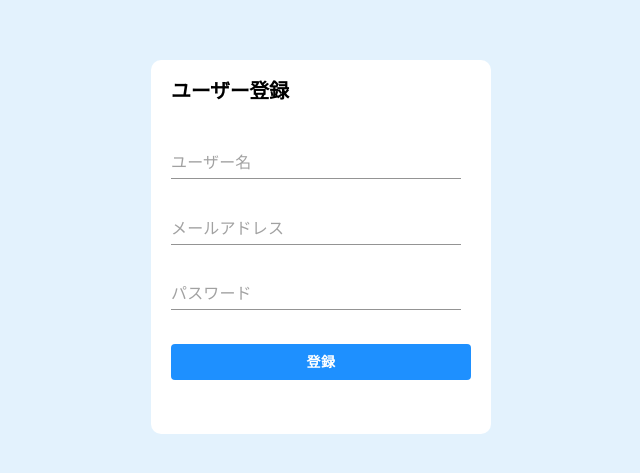
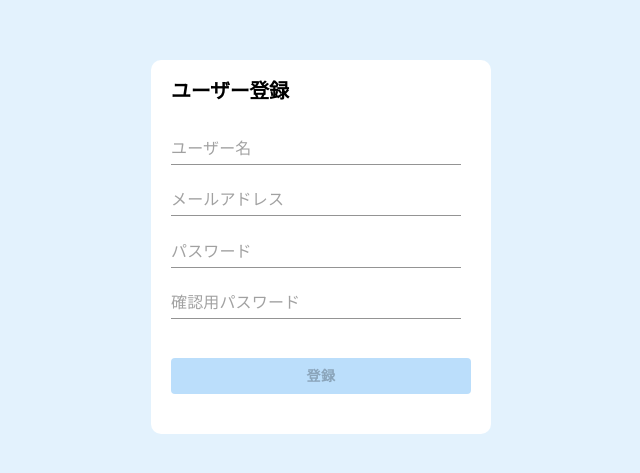
Before and after one commit to kory-jp/react_golang_mux, a React (Create React App) app in the folder client/client-app/: page / in a window 1280 px wide. Shown: the part 153-626 px from the top of the page, without its empty margins (319-959 px from the left). Built offline with nearby package versions, Linux system fonts and the light colour scheme.

Commit message:
password_confirmation

```diff
--- a/client/client-app/src/components/atoms/button/PrimaryButton.tsx
+++ b/client/client-app/src/components/atoms/button/PrimaryButton.tsx
@@ -7,18 +7,25 @@ const PrimaryButtonStyle = styled(Button)({
   color: 'white',
   "&:hover": {
     backgroundColor: '#00bfff'
+  },
+  "&:disabled": {
+    backgroundColor: "#bbdefb"
   }
 })
 
 type Props = {
   children: string
   onClick: () => void
+  disabled: boolean
 }
 
 export const PrimaryButton: VFC<Props> = (props) => {
   const {children, onClick} = props;
   return(
-    <PrimaryButtonStyle onClick={onClick}>
+    <PrimaryButtonStyle
+      onClick={onClick}
+      disabled={props.disabled}
+    >
       {children}
     </PrimaryButtonStyle>
   )
--- a/client/client-app/src/components/organisms/posts/InputArea.tsx
+++ b/client/client-app/src/components/organisms/posts/InputArea.tsx
@@ -31,6 +31,7 @@ export const InputArea = () => {
       />
       <PrimaryButton
         onClick={onClickCreateTodo}
+        disabled={content === ""}
       >
         送信
       </PrimaryButton>
--- a/client/client-app/src/components/pages/auth/Registration.tsx
+++ b/client/client-app/src/components/pages/auth/Registration.tsx
@@ -11,6 +11,7 @@ export const Registration = () => {
   const [name, setName] = useState('')
   const [email, setEmail] = useState('')
   const [password, setPassword] = useState('')
+  const [passwordConfirmation, setPasswordConfirmation] = useState('')
 
   const inputName = useCallback((event: React.ChangeEvent<HTMLInputElement>)=> {
     setName(event.target.value)
@@ -24,12 +25,17 @@ export const Registration = () => {
     setPassword(event.target.value)
   }, [setPassword])
 
+  const inputPasswordConfirmation = useCallback((event: React.ChangeEvent<HTMLInputElement>) => {
+    setPasswordConfirmation(event.target.value)
+  }, [setPasswordConfirmation])
+
   const onClickRegistration = useCallback(() => {
-    dispatch(storeRegistration(name, email, password))
+    dispatch(storeRegistration(name, email, password, passwordConfirmation))
     setName('')
     setEmail('')
     setPassword('')
-  },[name, email, password])
+    setPasswordConfirmation('')
+  },[name, email, password, passwordConfirmation])
 
   return(
     <Box display="flex" alignItems="center" height="100vh" justifyContent="center" width="100%">
@@ -59,8 +65,17 @@ export const Registration = () => {
             required={true}
             onChange={inputPassword}
           />
+          <PrimaryInput
+            placeholder="確認用パスワード"
+            type="password"
+            value={passwordConfirmation}
+            required={true}
+            onChange={inputPasswordConfirmation}
+          />
+          <Box />
           <PrimaryButton
             onClick={onClickRegistration}
+            disabled={name === "" || email === "" || password === "" || passwordConfirmation === ""}
           >
             登録
           </PrimaryButton>
--- a/client/client-app/src/reducks/users/opretions.ts
+++ b/client/client-app/src/reducks/users/opretions.ts
@@ -3,7 +3,7 @@ import { Dispatch } from "react"
 import { registration } from "./actions"
 import { User } from "./types"
 
-export const storeRegistration = (name: string, email: string, password: string) => {
+export const storeRegistration = (name: string, email: string, password: string, passwordConfirmation: string) => {
   return async (dispach: Dispatch<{}>) => {
     axios
       .post("http://localhost:8000/api/registration",
```
